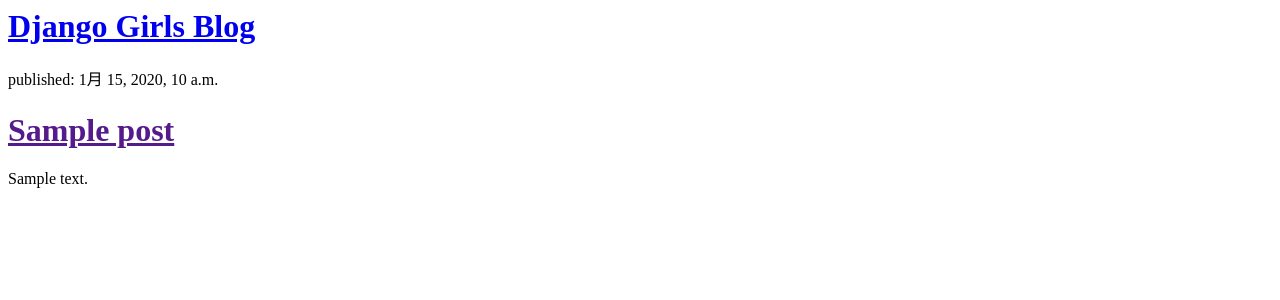
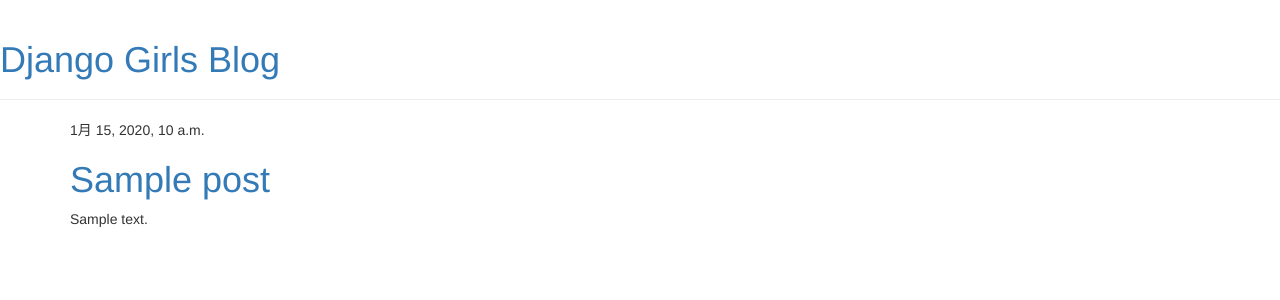
Before and after one commit to kosuke35/my-first-blog, a Django app: template blog/templates/blog/post_list.html in a window 1280 px wide. Shown: the top 300 px of the page. Run offline with Django 3.2, Linux system fonts and the light colour scheme; the template is opened without the code that fills it: values that come from a table or form of the project are taken from there, others are empty; tables that the repository leaves empty hold one stand-in row (values such as "Sample post"); some libraries are stand-ins or nearby versions.

Commit message:
Added view and template for detailed blog post as well as CSS for the site.

```diff
--- /dev/null
+++ b/blog/templates/blog/base.html
@@ -0,0 +1,23 @@
+{% load staticfiles %}
+<html>
+    <head>
+        <title>Django Girls blog</title>
+        <link rel="stylesheet" href="//maxcdn.bootstrapcdn.com/bootstrap/3.2.0/css/bootstrap.min.css">
+        <link rel="stylesheet" href="//maxcdn.bootstrapcdn.com/bootstrap/3.2.0/css/bootstrap-theme.min.css">
+        <link rel="stylesheet" href="{% static 'css/blog.css' %}">
+        <link href="http://fonts.googleapis.com/css?family=Lobster&subset=latin,latin-ext" rel="stylesheet" type="text/css">
+    </head>
+    <body>
+        <div class="page-header">
+            <h1><a href="/">Django Girls Blog</a></h1>
+        </div>
+        <div class="content container">
+            <div class="row">
+                <div class="col-md-8">
+                {% block content %}
+                {% endblock %}
+                </div>
+            </div>
+        </div>
+    </body>
+</html>
--- a/blog/templates/blog/post_list.html
+++ b/blog/templates/blog/post_list.html
@@ -1,18 +1,13 @@
-<html>
-    <head>
-        <title>Django Girls blog</title>
-    </head>
-    <body>
-        <div>
-            <h1><a href="/">Django Girls Blog</a></h1>
+{% extends 'blog/base.html' %}
+
+{% block content %}
+    {% for post in posts %}
+        <div class="post">
+            <div class="date">
+                {{ post.published_date }}
+            </div>
+            <h1><a href="{% url 'post_detail' pk=post.pk %}">{{ post.title }}</a></h1>
+            <p>{{ post.text|linebreaks }}</p>
         </div>
-
-        {% for post in posts %}
-            <div>
-                <p>published: {{ post.published_date }}</p>
-                <h1><a href="">{{ post.title }}</a></h1>
-                <p>{{ post.text|linebreaks }}</p>
-            </div>
-        {% endfor %}
-    </body>
-</html>
+    {% endfor %}
+{% endblock content %}
--- a/blog/urls.py
+++ b/blog/urls.py
@@ -3,4 +3,5 @@
 
 urlpatterns = [
     url(r'^$', views.post_list, name='post_list'),
+    url(r'^post/(?P<pk>[0-9]+)/$', views.post_detail, name='post_detail'),
 ]
--- a/blog/views.py
+++ b/blog/views.py
@@ -1,8 +1,14 @@
 from django.shortcuts import render
 from django.utils import timezone
 from .models import Post
+from django.shortcuts import render, get_object_or_404
 
 # Create your views here.
 def post_list(request):
     posts = Post.objects.filter(published_date__lte=timezone.now()).order_by('published_date')
     return render(request, 'blog/post_list.html', {'posts': posts})
+
+
+def post_detail(request, pk):
+    post = get_object_or_404(Post, pk=pk)
+    return render(request, 'blog/post_detail.html', {'post': post})
--- a/mysite/settings.py
+++ b/mysite/settings.py
@@ -119,3 +119,7 @@
 # https://docs.djangoproject.com/en/1.11/howto/static-files/
 
 STATIC_URL = '/static/'
+
+STATICFILES_DIRS = (
+    os.path.join(BASE_DIR, "static"),
+)
```
Also changed, not shown: blog/templates/blog/post_detail.html (added, +13 -0 lines).
